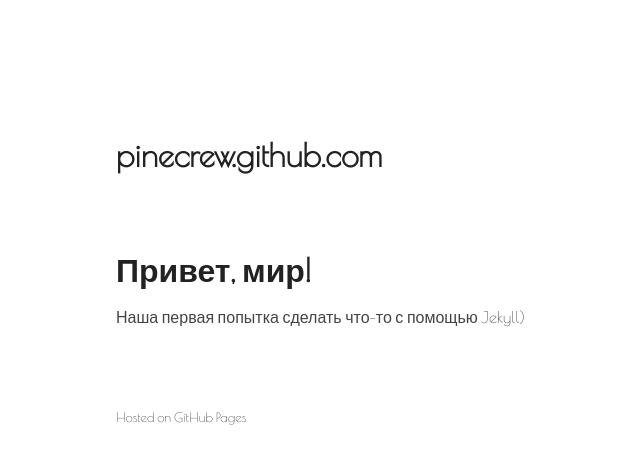
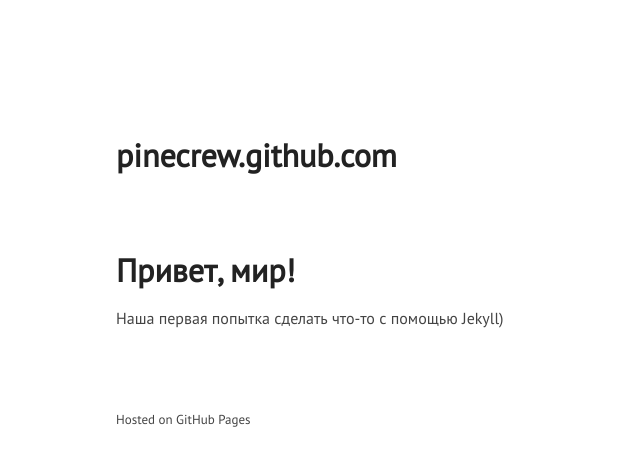
Before and after one commit to gitter-badger/pinecrew.github.com, a Jekyll site: the page built from index.md, in a window 1280 px wide. Shown: the top 466 px of the page, without its empty margins (94-734 px from the left). Built offline with Jekyll 4.4.1, drawn with Linux system fonts in a browser that asks for light colours.

Commit message:
back to PT Sans

```diff
--- a/styles/styles.css
+++ b/styles/styles.css
@@ -1,10 +1,9 @@
-@import url(http://fonts.googleapis.com/css?family=Poiret+One&subset=latin,cyrillic);
+@import url(http://fonts.googleapis.com/css?family=PT+Sans:400,400italic&subset=latin,cyrillic);
 
 body {
   padding:50px;
-  font-family:'Poiret One', Arial, sans-serif;
+  font-family:'PT Sans', Arial, sans-serif;
   color:#444;
-  font-weight:300;
 }
 
 h1, h2, h3, h4, h5, h6 {
```
